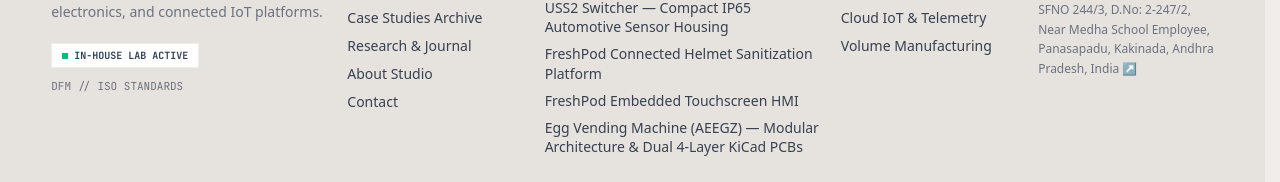
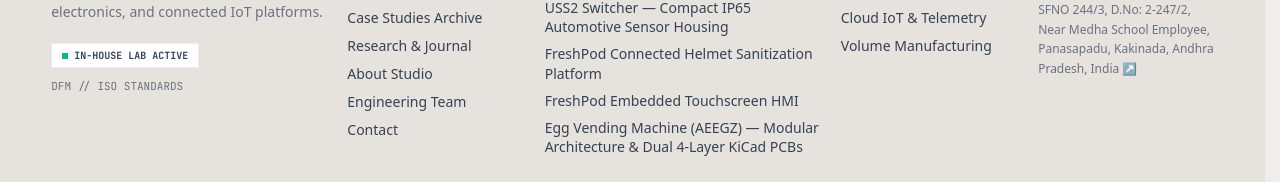
Before and after one commit to HarshaJyos/solvempire_test, a Next.js app: page /team in a window 1280 px wide. Shown: the part 2257-2439 px from the top of the page. Built offline with nearby package versions, Linux system fonts and the light colour scheme.

Commit message:
fix(footer): add Engineering Team link in navigation column

```diff
--- a/src/components/site/IndiseaFooter.tsx
+++ b/src/components/site/IndiseaFooter.tsx
@@ -78,6 +78,11 @@ export function IndiseaFooter() {
               <li>
                 <Link href="/about" className="text-[var(--text-body)] hover:text-[#1F56C6] transition-colors">
                   About Studio
+                </Link>
+              </li>
+              <li>
+                <Link href="/team" className="text-[var(--text-body)] hover:text-[#1F56C6] transition-colors">
+                  Engineering Team
                 </Link>
               </li>
               <li>
```
